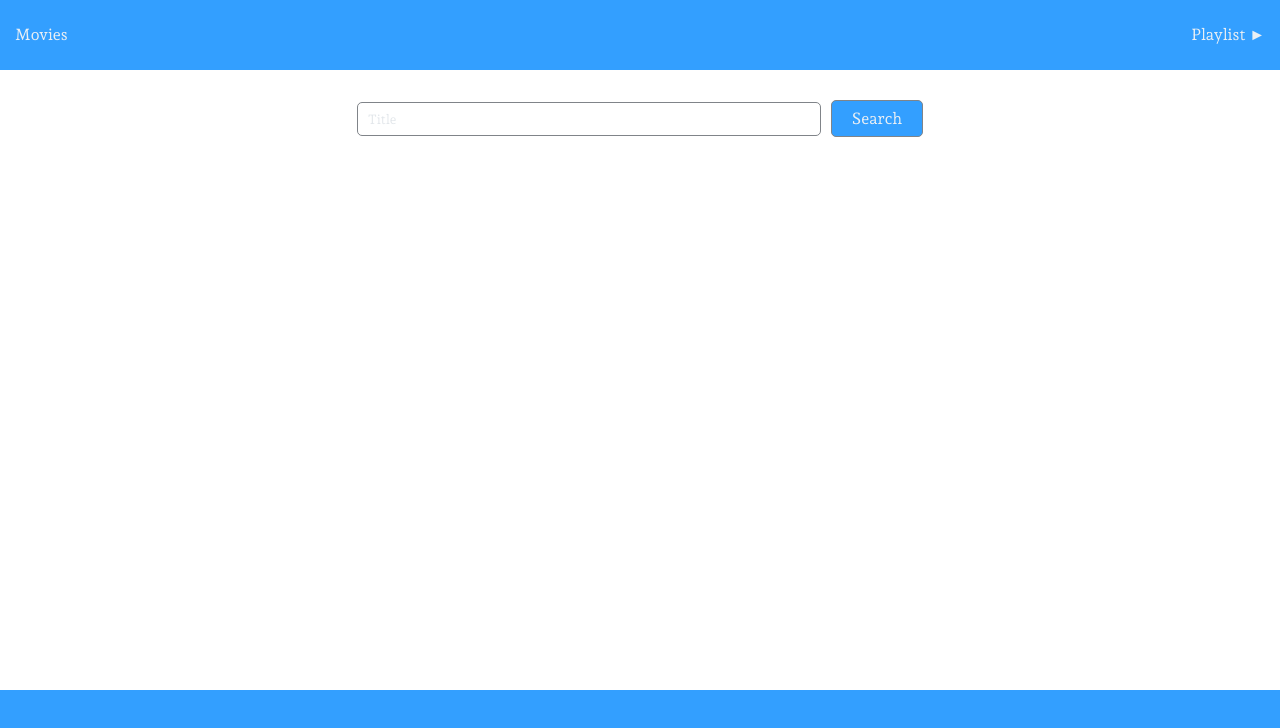
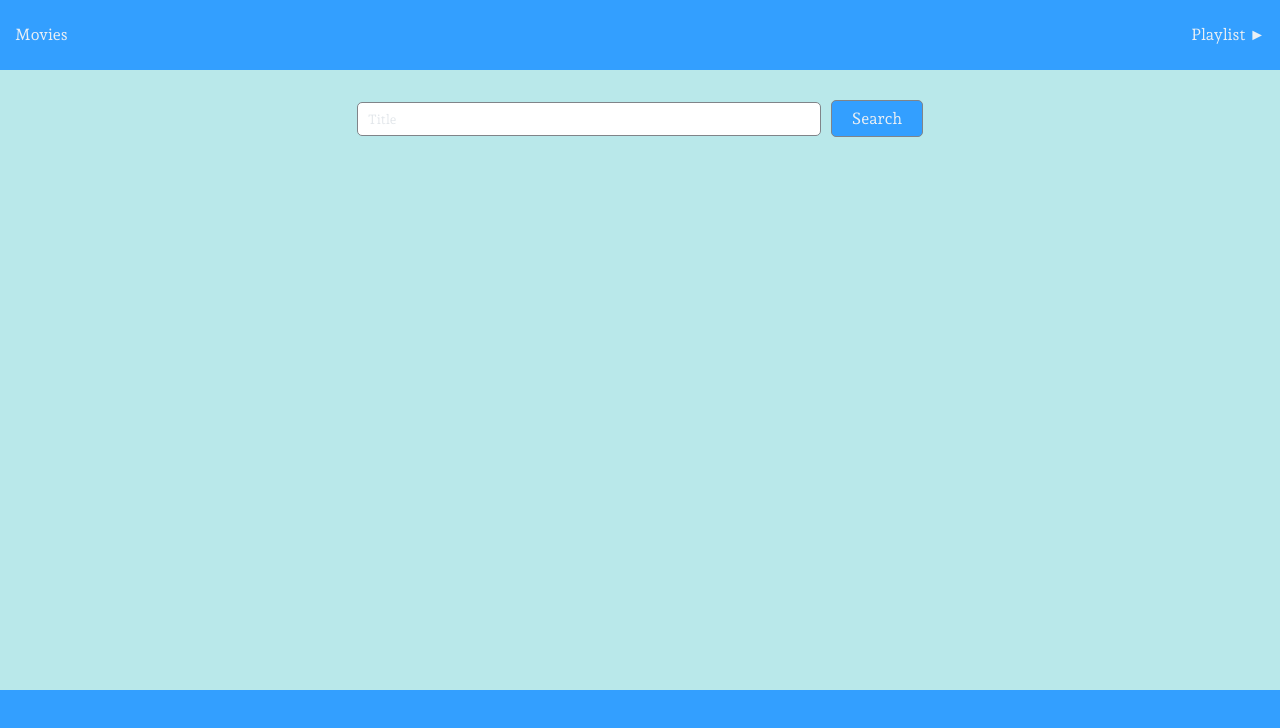
Before and after one commit to paulogc/movies, a Next.js app: page / in a window 1280 px wide. Shown: the top 728 px of the page. Built offline with nearby package versions, Linux system fonts and the light colour scheme.

Commit message:
MOVIES: Favorite color

```diff
--- a/app/theme/default.ts
+++ b/app/theme/default.ts
@@ -19,6 +19,7 @@ export default {
   },
   background: {
     blue: "#339FFF",
+    favorite: "#b9e8ea",
   },
   breakpoints: {
     xs: `${breakpointWidths.xs}px`,
--- a/src/domain/shell/Footer/index.tsx
+++ b/src/domain/shell/Footer/index.tsx
@@ -1,8 +1,20 @@
 import React from "react";
+import { useRouter } from "next/router";
 import { StyledFooter } from "./styles";
+import theme from "../../../../app/theme/default";
 
 const Header = () => {
-  return <StyledFooter />;
+  const { pathname } = useRouter();
+  console.log(pathname);
+  const isConfirmationScreen = pathname.includes("confirm");
+
+  return (
+    <StyledFooter>
+      {isConfirmationScreen
+        ? `My favorite color is ${theme.background.favorite}`
+        : null}
+    </StyledFooter>
+  );
 };
 
 export default Header;
--- a/src/domain/shell/Footer/styles.ts
+++ b/src/domain/shell/Footer/styles.ts
@@ -2,6 +2,7 @@ import styled, { css } from "styled-components";
 
 export const StyledFooter = styled.footer(
   ({ theme }) => css`
+    color: ${theme.color.fontWhite};
     background-color: ${theme.background.blue};
     height: 80px;
     padding: 15px;
--- a/src/ui/PageContainer/index.tsx
+++ b/src/ui/PageContainer/index.tsx
@@ -1,6 +1,8 @@
 import React from "react";
-import { PageWrapper } from "./styles";
+import { PageMain, PageArticle } from "./styles";
 
 export const PageContainer = ({ children }) => (
-  <PageWrapper>{children}</PageWrapper>
+  <PageMain>
+    <PageArticle>{children}</PageArticle>
+  </PageMain>
 );
--- a/src/ui/PageContainer/styles.ts
+++ b/src/ui/PageContainer/styles.ts
@@ -1,10 +1,16 @@
-import styled from "styled-components";
+import styled, { css } from "styled-components";
 
-export const PageWrapper = styled.main`
+export const PageMain = styled.main(
+  ({ theme }) => css`
+    width: 100%;
+    display: block;
+    flex: 1 0 auto;
+    background-color: ${theme.background.favorite};
+  `
+);
+
+export const PageArticle = styled.article`
   max-width: 960px;
-  width: 100%;
   margin: 20px auto;
   padding: 10px;
-  display: block;
-  flex: 1 0 auto;
 `;
```
